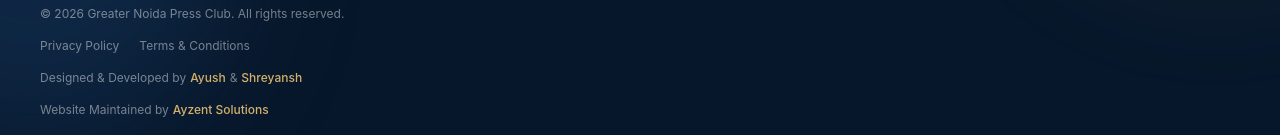
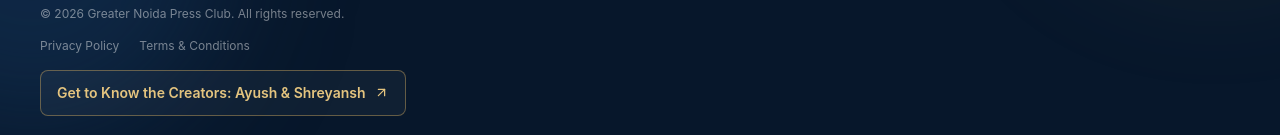
Before and after one commit to gnpc978978/GNPC-, a Next.js app in the folder frontend/: page /events in a window 1280 px wide. Shown: the part 1091-1226 px from the top of the page. Built offline with nearby package versions, Linux system fonts and the light colour scheme; no server answers.

Commit message:
Replace footer credit text with creators credits link

```diff
--- a/frontend/src/components/layout/Footer.tsx
+++ b/frontend/src/components/layout/Footer.tsx
@@ -244,49 +244,15 @@ export default function Footer() {
             </Link>
           </div>
 
-          {/* Developer Credits */}
-          <div className="flex flex-wrap items-center gap-1">
-
-            <span>
-              Designed & Developed by
-            </span>
-
-            <a
-              href="https://www.linkedin.com/in/itxayushrajput"
-              target="_blank"
-              rel="noopener noreferrer"
-              className="font-medium text-[#c9a45c] transition hover:text-white"
-            >
-              Ayush
-            </a>
-
-            <span>&</span>
-
-            <a
-              href="https://www.linkedin.com/in/shreyansh-mishra-66615437b"
-              target="_blank"
-              rel="noopener noreferrer"
-              className="font-medium text-[#c9a45c] transition hover:text-white"
-            >
-              Shreyansh
-            </a>
-
-          </div>
-
-          {/* Maintenance */}
-          <div className="flex flex-wrap items-center gap-1">
-
-            <span>
-             Website Maintained by
-            </span>
-
+          {/* Creator Credits */}
+          <div className="flex flex-wrap items-center">
             <Link
               href="/credits"
-              className="font-medium text-[#c9a45c] transition hover:text-white"
+              className="inline-flex max-w-full items-center justify-center gap-2 rounded-lg border border-[#c9a45c]/45 bg-white/[.04] px-4 py-3 text-center text-xs font-semibold leading-5 text-[#e4c47f] transition-all duration-200 hover:border-[#c9a45c] hover:bg-[#c9a45c] hover:text-[#07172b] focus-visible:outline focus-visible:outline-2 focus-visible:outline-offset-4 focus-visible:outline-[#c9a45c] sm:text-sm"
             >
-              Ayzent Solutions
+              Get to Know the Creators: Ayush &amp; Shreyansh
+              <ArrowUpRight size={15} aria-hidden="true" className="shrink-0" />
             </Link>
-
           </div>
 
         </div>
```
